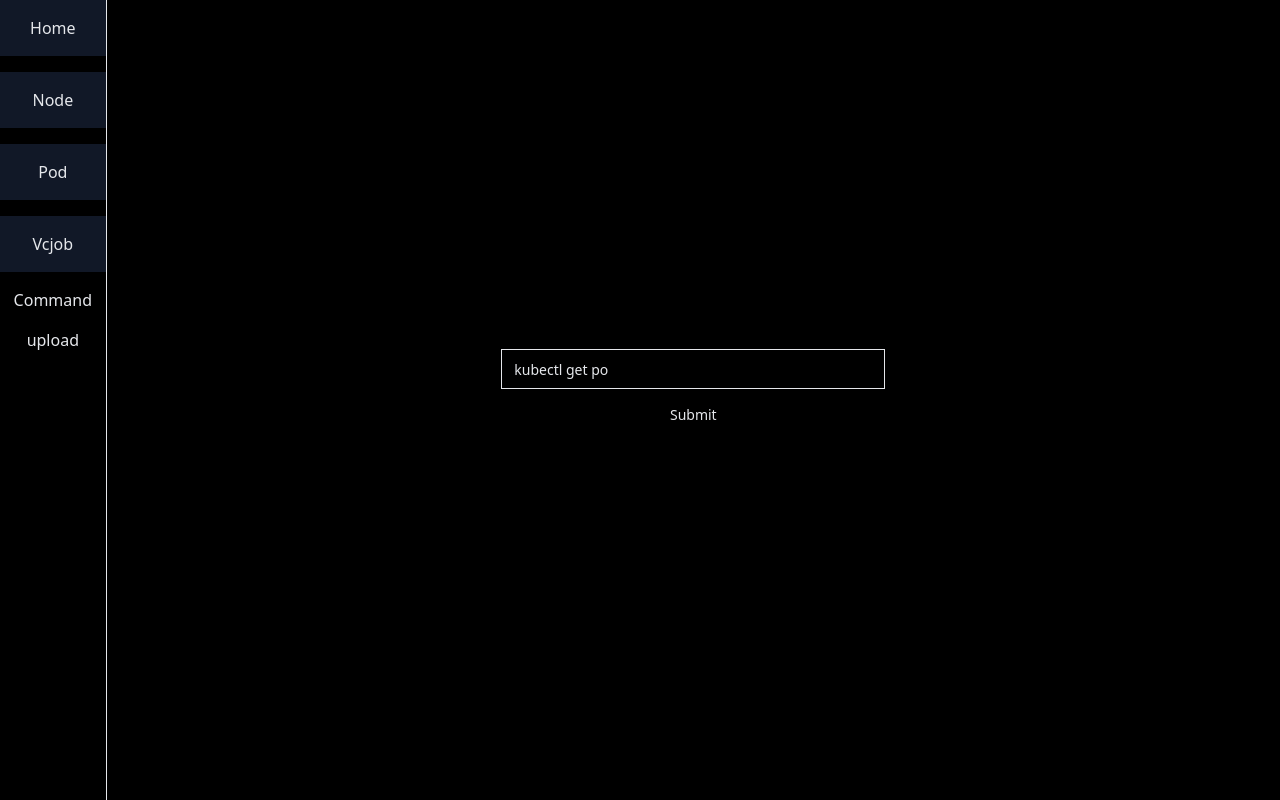
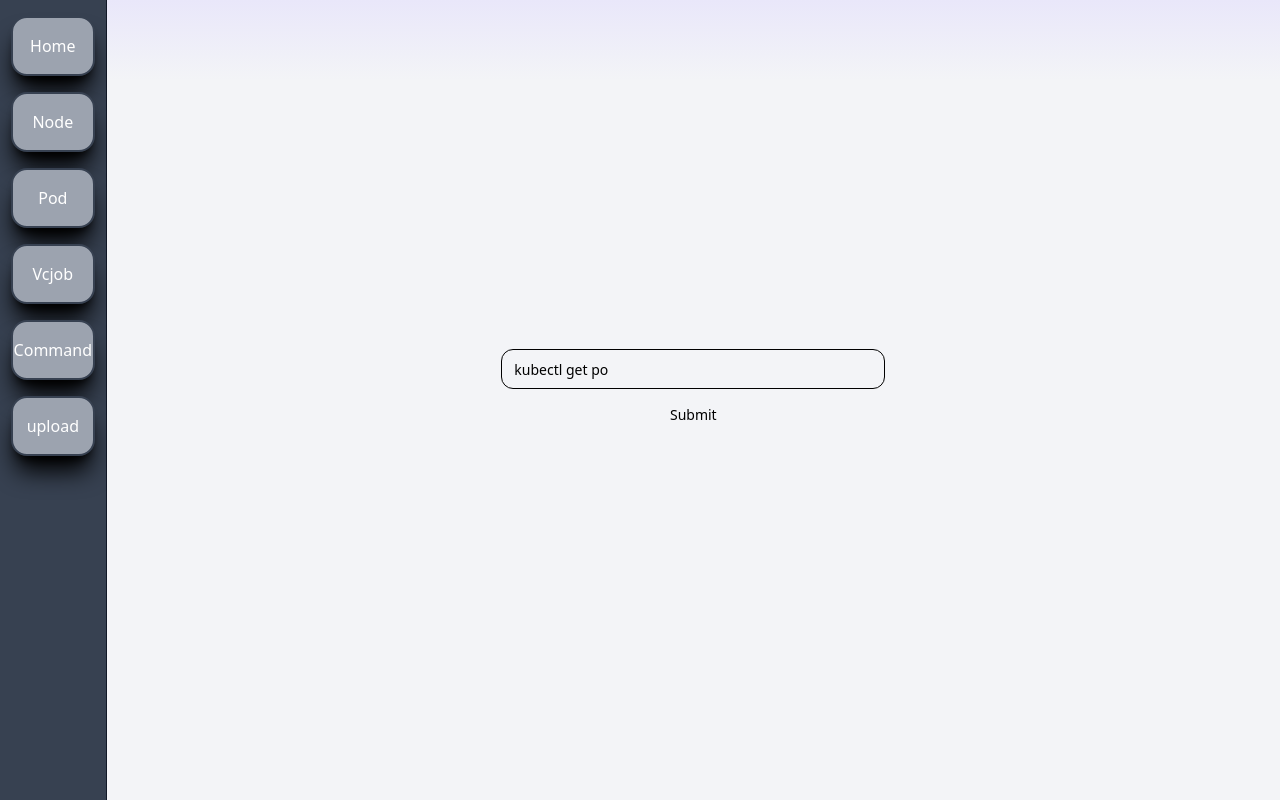
Before and after one commit to Ashionial/VOL-Web, a Next.js app: page /command in a window 1280 px wide. Built offline with nearby package versions, Linux system fonts and the light colour scheme.

Commit message:
commit first

```diff
--- a/app/command/page.tsx
+++ b/app/command/page.tsx
@@ -1,5 +1,6 @@
 "use client";
 
+import "../globals.css";
 import { Button } from "@/components/ui/button";
 import { Input } from "@/components/ui/input";
 import { ExecPost200Response, ExecPostRequest } from "@/lib/api";
@@ -20,7 +21,9 @@ export default function Command() {
   return (
     <div className="flex flex-col items-center justify-center h-screen">
       <div className="grid w-full max-w-sm items-center gap-1.5">
-        <Input type="text" value={command} onChange={(e) => setCommand(e.target.value)} />
+        <div className="my-input">
+          <Input type="text" className="rounded-xl" value={command} onChange={(e) => setCommand(e.target.value)} />
+        </div>
         <Button onClick={handleSubmit}>Submit</Button>
       </div>
       <div className="mt-4">
--- a/app/globals.css
+++ b/app/globals.css
@@ -6,11 +6,45 @@
 @layer base {
   * {
     @apply border-border;
-    @apply text-gray-200;
-    @apply bg-black;
+    /* @apply text-red-900; */
+    /* @apply bg-white; */
   }
 
   body {
     @apply bg-background text-foreground;
   }
+
+  .navbar {
+    @apply flex w-4/5 justify-center p-4 bg-gray-400 shadow-xl shadow-black rounded-2xl border-2 border-gray-700;
+  }
+
+  .gradient-background {
+    background-image: linear-gradient(to bottom, #e9e7fa, #f3f4f7 10%);
+
+  }
+
+  .homepagetext {
+    text-shadow: 2px 2px 10px #96b97d;
+
+    @apply text-7xl text-[#504555];
+  }
+
+
+  .node {
+    @apply p-4 border-2 border-gray-200 rounded-md m-4 shadow-2xl rounded-xl bg-white;
+  }
+
+  .pod {
+    @apply p-4 border-2 border-gray-200 rounded-md m-4 shadow-2xl rounded-xl bg-white;
+
+  }
+
+  .vcjob {
+    @apply p-4 border-2 border-gray-200 rounded-md m-4 shadow-2xl rounded-xl bg-white;
+
+  }
+
+  .my-input {
+    /* @apply shadow-xl shadow-black; */
+  }
 }
--- a/app/layout.tsx
+++ b/app/layout.tsx
@@ -18,20 +18,14 @@ export default function RootLayout({
 }>) {
   return (
     <html lang="en">
-      <head>
-        <meta
-          http-equiv="Content-Security-Policy"
-          content="default-src https: http: 'self'; script-src https: http: 'unsafe-inline';"
-        />
-      </head>
-      <body className="dark w-full h-screen">
+      <body>
         <div className="flex">
-          <div className="w-1/12 border-r border-gray-200">
+          <div className="w-1/12 border-r text-white bg-gray-700 border-gray-900">
             <Navbar />
           </div>
-          <div className="w-11/12">{children}</div>
+          <div className="w-11/12 gradient-background">{children}</div>
         </div>
       </body>
-    </html>
+    </html >
   );
 }
--- a/app/navbar.tsx
+++ b/app/navbar.tsx
@@ -1,16 +1,17 @@
 "use client";
 
+import "./globals.css";
 import Link from "next/link";
 
 export default function Navbar() {
   return (
-    <div className="flex flex-col items-center h-screen gap-4">
-      <Link className="w-full flex justify-center items-center p-4 rounded-lg bg-gray-900" href="/">Home</Link>
-      <Link className="w-full flex justify-center items-center p-4 rounded-lg bg-gray-900" href="/node">Node</Link>
-      <Link className="w-full flex justify-center items-center p-4 rounded-lg bg-gray-900" href="/pod">Pod</Link>
-      <Link className="w-full flex justify-center items-center p-4 rounded-lg bg-gray-900" href="/vcjob">Vcjob</Link>
-      <Link href="/command">Command</Link>
-      <Link href="/upload">upload</Link>
+    <div className="pt-4 flex flex-col items-center h-screen gap-4">
+      <Link className="navbar" href="/">Home</Link>
+      <Link className="navbar" href="/node">Node</Link>
+      <Link className="navbar" href="/pod">Pod</Link>
+      <Link className="navbar" href="/vcjob">Vcjob</Link>
+      <Link className="navbar" href="/command">Command</Link>
+      <Link className="navbar" href="/upload">upload</Link>
     </div>
   );
 }
--- a/app/node/page.tsx
+++ b/app/node/page.tsx
@@ -24,7 +24,7 @@ export default function Page() {
     }
 
     return <div className='flex flex-wrap'>{json.items.map((item: any, index: number) => (
-        <div className="p-4 border border-gray-300 rounded-md m-4" key={index}>
+        <div className="node" key={index}>
             <div>{item.metadata.name}</div>
             <div>{item.status.addresses.map((address: any) => address.address).join(', ')}</div>
             <div>{item.status.conditions.map((condition: any) => condition.type).join(', ')}</div>
--- a/app/page.tsx
+++ b/app/page.tsx
@@ -1,10 +1,13 @@
 "use client";
 
+import "./globals.css";
 
 export default function Page() {
   return (
-    <div>
-      Welcome to Home
+    <div className="flex justify-center items-center h-screen">
+      <span className="homepagetext">
+        Welcome to Home
+      </span>
     </div>
   );
 }
--- a/app/pod/page.tsx
+++ b/app/pod/page.tsx
@@ -24,7 +24,7 @@ export default function Page() {
     }
 
     return <div className='flex flex-wrap'>{json.items.map((item: any, index: number) => (
-        <div className="p-4 border border-gray-300 rounded-md m-4" key={index}>
+        <div className="pod" key={index}>
             <div>{item.metadata.name}</div>
             <div>{item.metadata.namespace}</div>
             <div>{item.status.phase}</div>
--- a/app/upload/page.tsx
+++ b/app/upload/page.tsx
@@ -10,8 +10,9 @@ export default function Upload() {
   const fileInput = useRef<HTMLInputElement>(null);
 
   return (
+    <div className="flex flex-col items-center justify-center h-screen">
       <div className="grid w-full max-w-sm items-center gap-1.5">
-      <Input id="yaml" type="file" ref={fileInput} />
+        <Input id="yaml" type="file" className="rounded-xl" ref={fileInput} />
         <Button
           onClick={() => {
             const file = fileInput.current?.files?.[0];
@@ -38,5 +39,6 @@ export default function Upload() {
           Log file content
         </Button>
       </div>
+    </div>
   );
 }
--- a/app/vcjob/page.tsx
+++ b/app/vcjob/page.tsx
@@ -21,7 +21,7 @@ export default function Page() {
     console.log(json);
 
     return <div className='flex flex-wrap'>{json.items.map((item: any, index: number) => (
-        <div className="p-4 border border-gray-300 rounded-md m-4" key={index}>
+        <div className="vcjob" key={index}>
             <div>{item.apiVersion}</div>
             <div>{item.metadata.name}</div>
             <div>{item.metadata.namespace}</div>
--- a/components/ui/button.tsx
+++ b/components/ui/button.tsx
@@ -35,7 +35,7 @@ const buttonVariants = cva(
 
 export interface ButtonProps
   extends React.ButtonHTMLAttributes<HTMLButtonElement>,
-    VariantProps<typeof buttonVariants> {
+  VariantProps<typeof buttonVariants> {
   asChild?: boolean
 }
 
--- a/components/ui/input.tsx
+++ b/components/ui/input.tsx
@@ -3,7 +3,7 @@ import * as React from "react"
 import { cn } from "@/lib/utils"
 
 export interface InputProps
-  extends React.InputHTMLAttributes<HTMLInputElement> {}
+  extends React.InputHTMLAttributes<HTMLInputElement> { }
 
 const Input = React.forwardRef<HTMLInputElement, InputProps>(
   ({ className, type, ...props }, ref) => {
```
Lines whose indentation alone changed are shown as unchanged.
